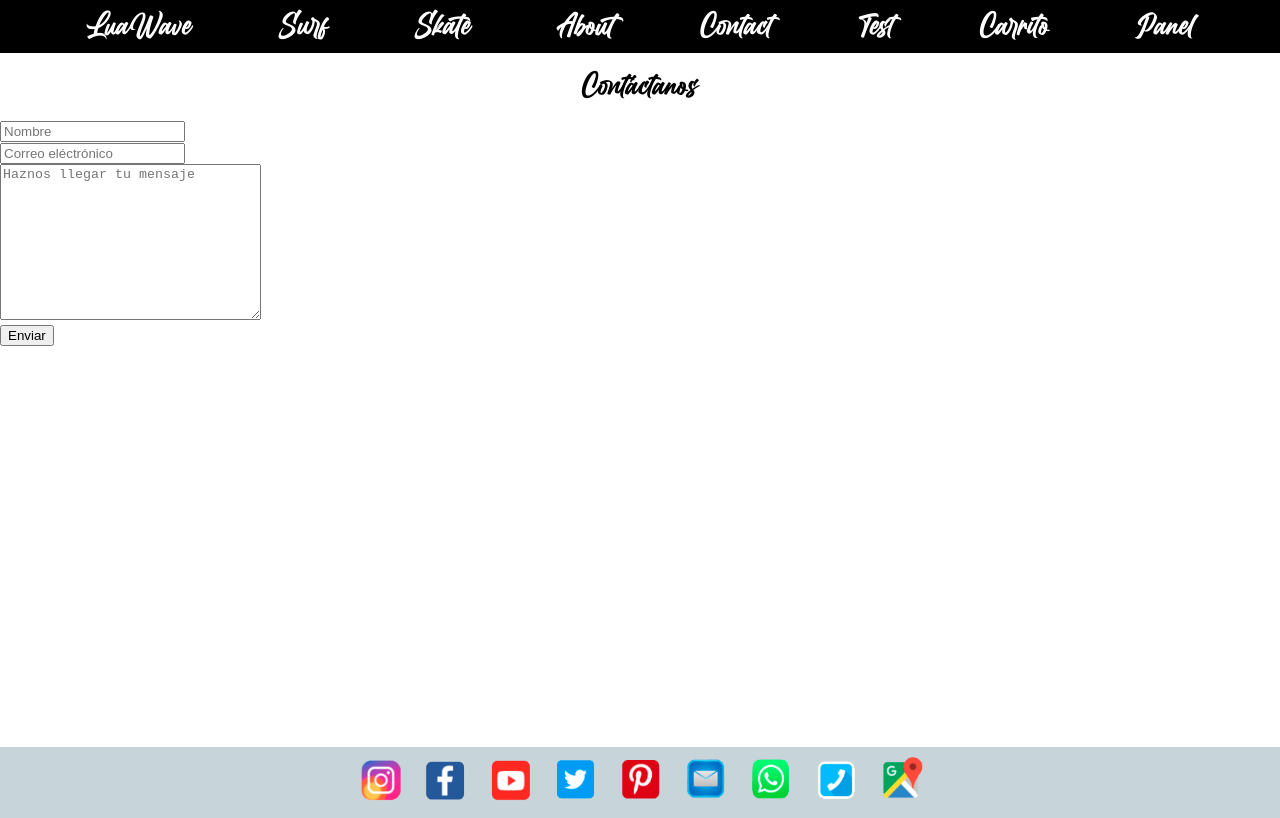
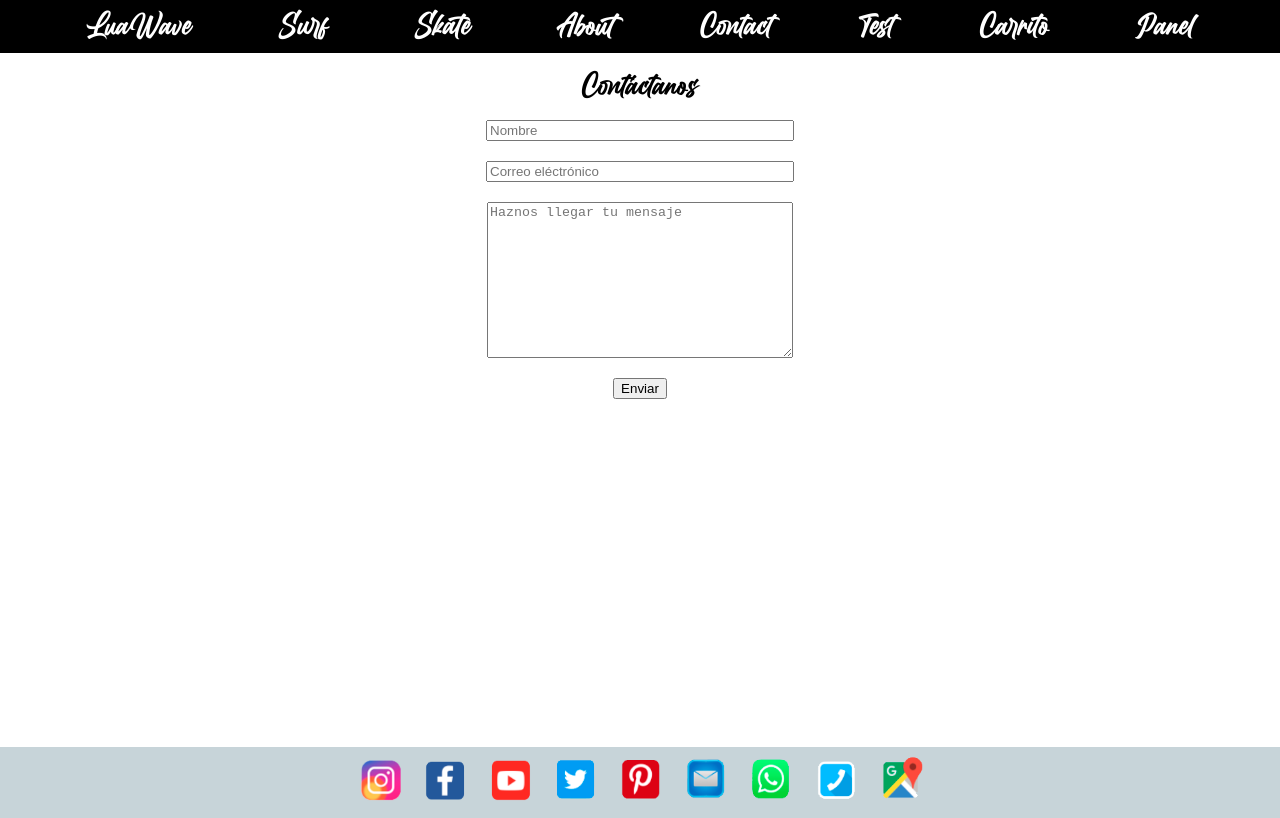
Before and after one commit to LuaWaveAPI/LuaWave, a React (Create React App) app in the folder frontend/: page /contact in a window 1280 px wide. Built offline with nearby package versions, Linux system fonts and the light colour scheme.

Commit message:
contact form

```diff
--- a/frontend/src/views/contact/Contact.jsx
+++ b/frontend/src/views/contact/Contact.jsx
@@ -1,18 +1,20 @@
 import style from "../Contact/Contact.module.css"
 
 function Contact () {
+
+
     return (
         <>
         <div className="contact">
         <h1>Contáctanos</h1>
-        <form>
+        <form action="http://localhost:4000/api/v0.0/contact/" method="POST" target="_blank">
         <input type="text" placeholder="Nombre" name="name" id="inputname" />
         <br />
         <input type="email" placeholder="Correo eléctrónico" name="mail" id="inputmail" />
         <br />
         <textarea name="coment" placeholder="Haznos llegar tu mensaje" id="areacoment" cols="30" rows="10"></textarea>
         <br />
-        <button className="submit" type="button">Enviar</button>
+        <button className="submit" type="submit">Enviar</button>
         </form>
         </div>
         </>
--- a/frontend/src/views/contact/Contact.module.css
+++ b/frontend/src/views/contact/Contact.module.css
@@ -0,0 +1,13 @@
+form {
+    display: flex;
+    flex-direction: column;
+    align-items: center;
+}
+
+input {
+    width: 300px;
+}
+
+textarea {
+    width: 300px;
+}
```
Also changed, not shown: 2 other files (tests, documents, lock files or other folders).
